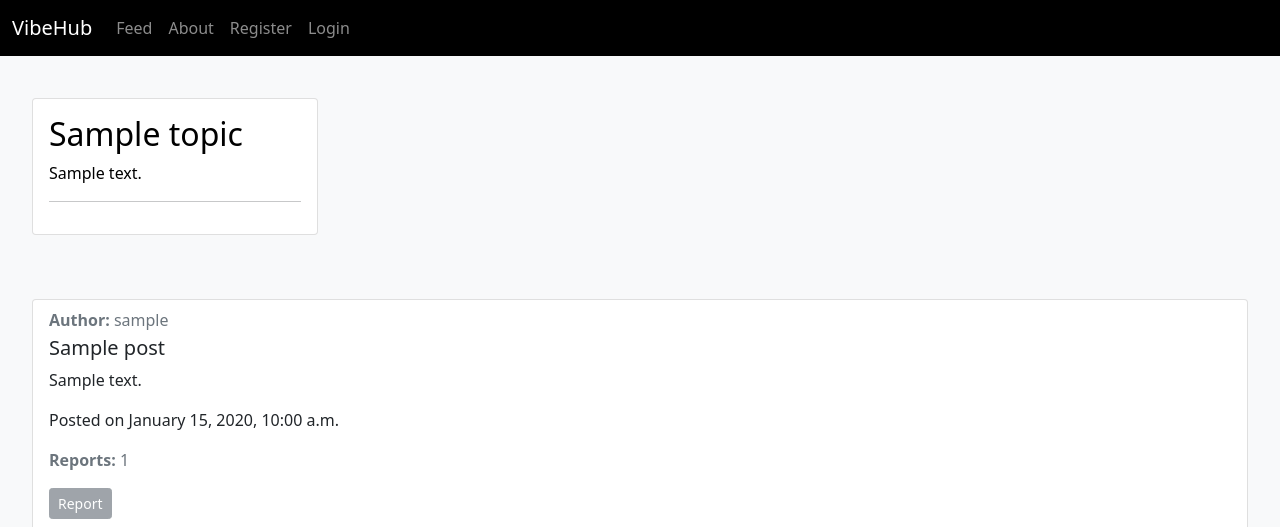
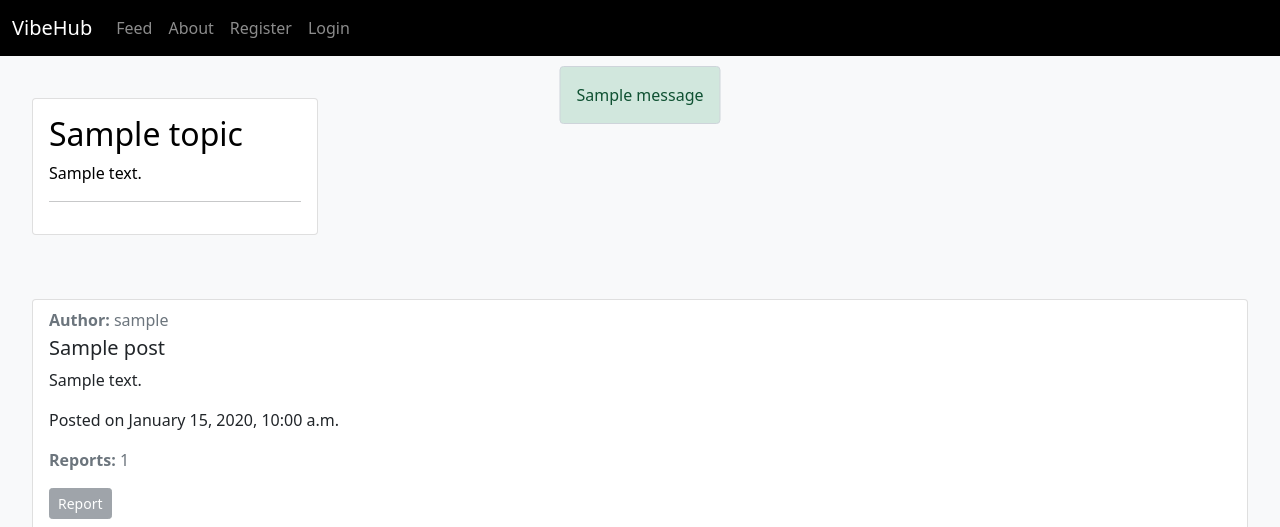
Before and after one commit to TafadzwaMangena/VibeHub, a Django app: page / in a window 1280 px wide. Shown: the top 527 px of the page. Run offline with Django 4.2, Linux system fonts and the light colour scheme; tables that the repository leaves empty hold one stand-in row (values such as "Sample post"); one stand-in notice (Sample message) is shown.

Commit message:
Add bootstrap to second django msgs and comment out first django msgs. Add JS function to show django msg with timer and css styles.

```diff
--- a/static/css/style.css
+++ b/static/css/style.css
@@ -126,6 +126,22 @@ main {
     background-color: #b02a37;
   }
 
+/* ------------------------django messages---------------------*/
+
+.msg-info {
+  background-size: 20px 20px;
+  border: 1px solid #ced4da;
+}
+
+/* Transition for fading effect */
+#django-message {
+  display: none;
+  z-index: 1050;
+  transition: opacity 1s ease-in-out;
+  margin-top: 50px;
+  margin-bottom: 50px;
+}
+
 /*-------------------------footer-------------------------------*/
 footer {
     background-color: #000000;
--- a/static/js/script.js
+++ b/static/js/script.js
@@ -0,0 +1,14 @@
+document.addEventListener("DOMContentLoaded", function () {
+    const djangoMessage = document.getElementById("django-message");
+
+    if (djangoMessage) {
+        // Show the message
+        djangoMessage.style.display = "block";
+
+        // To fade out the message after 10 seconds
+        setTimeout(() => {
+            djangoMessage.style.opacity = "0";
+            setTimeout(() => djangoMessage.style.display = "none", 1000);
+        }, 10000);
+    }
+});
--- a/templates/base.html
+++ b/templates/base.html
@@ -81,23 +81,20 @@
         <p class="m-3">You are logged in as {{ user }}</p>
         {% else %}
         <p class="m-3">You are not logged in</p>
-        {% endif %}
+        {% endif %}-->
 
 {% if messages %}
-        <div>
+<div id="django-message" class="position-absolute top-0 start-50 translate-middle-x p-3 rounded text-center">
     {% for message in messages %}
-            <div class="alert {{ message.tags }}">
+    <div class="alert {% if message.tags %}alert-{{ message.tags }}{% else %}alert-info{% endif %} msg-info">
         {{ message }}
     </div>
     {% endfor %}
 </div>
 {% endif %}
--->
+
 
         {% block content %}
-
-
-
         {% endblock content %}
 
     </main>
```
Lines whose indentation alone changed are shown as unchanged.
